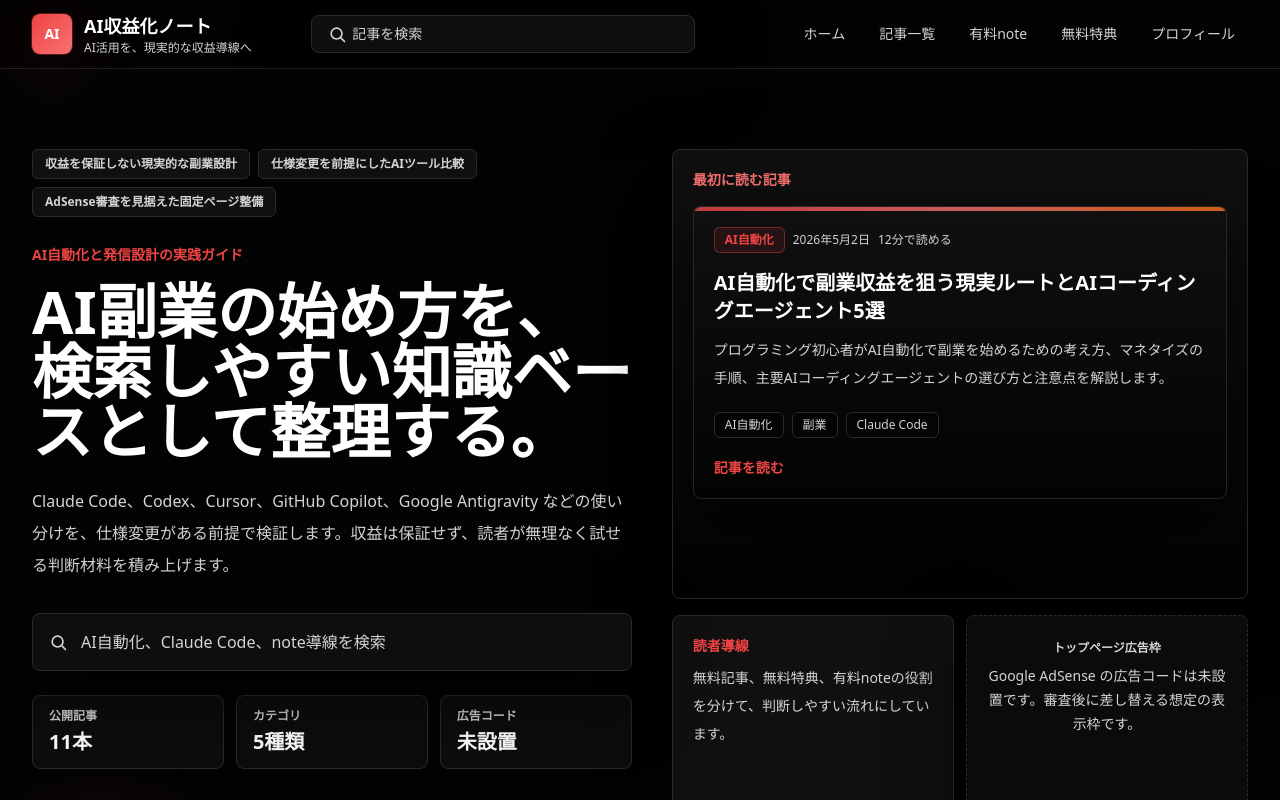
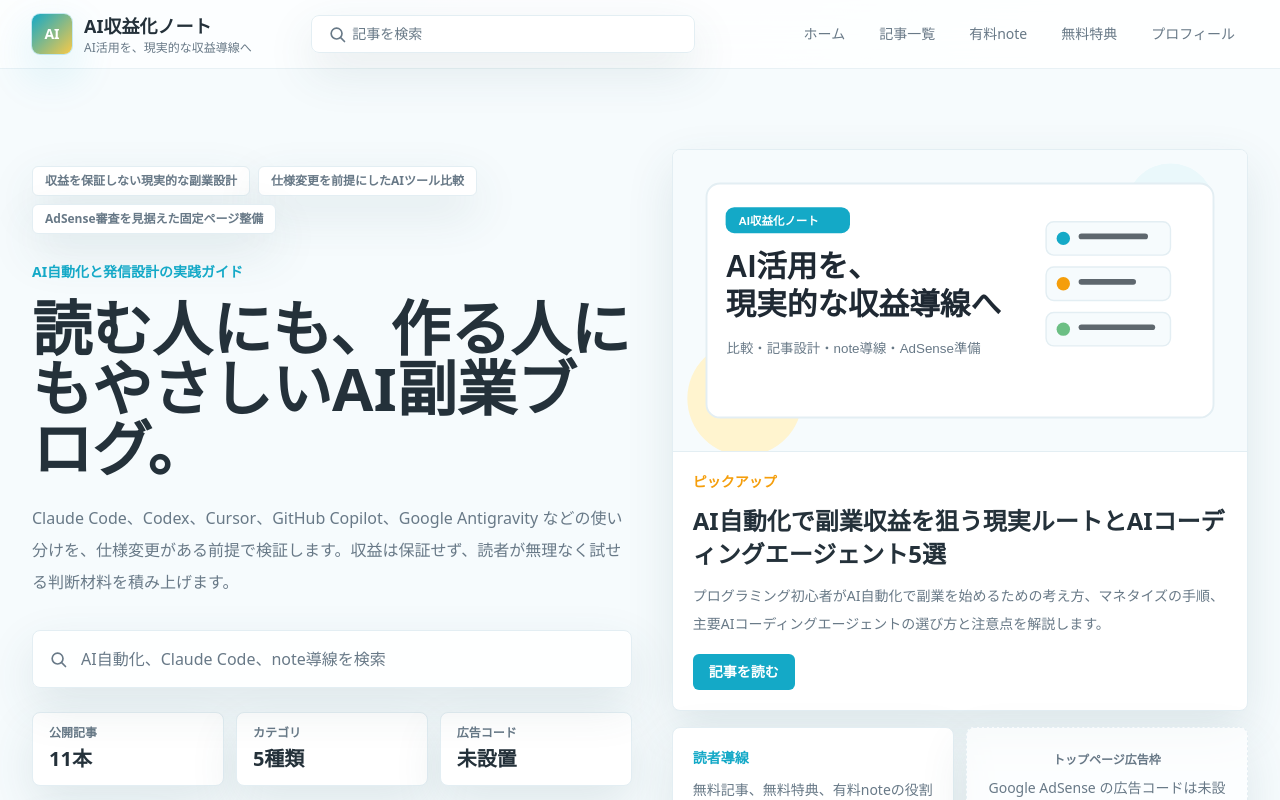
Before and after one commit to yukiponpon1/ai-note-monetize-blog, a Next.js app: page / in a window 1280 px wide. Shown: the top 800 px of the page. Built offline with nearby package versions, Linux system fonts and the light colour scheme; no server answers.

Commit message:
Restyle blog with bright editorial theme

```diff
--- a/app/globals.css
+++ b/app/globals.css
@@ -3,8 +3,8 @@
 @tailwind utilities;
 
 :root {
-  color: #ffffff;
-  background: #030303;
+  color: #24313a;
+  background: #f6fbfd;
 }
 
 html {
@@ -14,8 +14,8 @@ html {
 body {
   min-height: 100vh;
   background:
-    linear-gradient(135deg, rgba(239, 68, 68, 0.12) 0%, transparent 28%),
-    linear-gradient(180deg, #030303 0%, #090909 46%, #030303 100%);
+    linear-gradient(135deg, rgba(20, 169, 199, 0.12) 0%, transparent 28%),
+    linear-gradient(180deg, #f6fbfd 0%, #ffffff 48%, #edf8fb 100%);
 }
 
 a,
@@ -25,27 +25,27 @@ input {
 }
 
 :focus-visible {
-  outline: 2px solid #ef4444;
+  outline: 2px solid #14a9c7;
   outline-offset: 3px;
 }
 
 ::selection {
-  background: rgba(239, 68, 68, 0.48);
+  background: rgba(247, 201, 72, 0.55);
 }
 
 .article-body {
-  color: rgba(255, 255, 255, 0.9);
+  color: #34444e;
 }
 
 .article-body h2 {
   margin-top: 2.5rem;
-  border-top: 1px solid rgba(64, 64, 64, 0.95);
+  border-top: 1px solid #e3eef3;
   padding-top: 2rem;
   font-size: 1.55rem;
   line-height: 1.35;
   font-weight: 800;
   letter-spacing: 0;
-  color: #ffffff;
+  color: #24313a;
 }
 
 .article-body h3 {
@@ -54,7 +54,7 @@ input {
   line-height: 1.45;
   font-weight: 800;
   letter-spacing: 0;
-  color: #ffffff;
+  color: #24313a;
 }
 
 .article-body h4 {
@@ -88,21 +88,21 @@ input {
 }
 
 .article-body a {
-  color: #f87171;
+  color: #0d8da8;
   font-weight: 700;
   text-decoration: underline;
   text-underline-offset: 0.18em;
 }
 
 .article-body strong {
-  color: #ffffff;
+  color: #24313a;
   font-weight: 800;
 }
 
 .article-body blockquote {
   margin-top: 1.5rem;
-  border-left: 4px solid #ef4444;
-  background: rgba(16, 16, 16, 0.92);
+  border-left: 4px solid #14a9c7;
+  background: #eefafe;
   padding: 1rem 1.2rem;
 }
 
@@ -110,14 +110,14 @@ input {
   margin-top: 1.5rem;
   overflow-x: auto;
   border-radius: 0.5rem;
-  background: #000000;
+  background: #24313a;
   padding: 1rem;
   color: #ffffff;
 }
 
 .article-body code {
   border-radius: 0.35rem;
-  background: rgba(239, 68, 68, 0.18);
+  background: rgba(20, 169, 199, 0.12);
   padding: 0.1rem 0.3rem;
   font-size: 0.9em;
 }
@@ -138,17 +138,17 @@ input {
 
 .article-body th,
 .article-body td {
-  border: 1px solid rgba(64, 64, 64, 0.95);
+  border: 1px solid #e3eef3;
   padding: 0.85rem;
   text-align: left;
   vertical-align: top;
 }
 
 .article-body th {
-  background: rgba(239, 68, 68, 0.14);
-  color: #ffffff;
+  background: #eaf8fb;
+  color: #24313a;
 }
 
 .article-body td {
-  background: rgba(10, 10, 10, 0.78);
+  background: #ffffff;
 }
--- a/app/page.tsx
+++ b/app/page.tsx
@@ -1,6 +1,5 @@
 import Link from "next/link";
 import { AdPlaceholder } from "@/components/AdPlaceholder";
-import { ArticleCard } from "@/components/ArticleCard";
 import { CategoryArticleSections } from "@/components/CategoryArticleSections";
 import { SearchForm } from "@/components/SearchForm";
 import { getAllArticles, getCategories } from "@/lib/articles";
@@ -31,7 +30,7 @@ export default function HomePage() {
               {trustPoints.map((point) => (
                 <span
                   key={point}
-                  className="rounded-md border border-line bg-surface px-3 py-1.5 text-xs font-bold text-muted"
+                  className="rounded-md border border-line bg-surface px-3 py-1.5 text-xs font-bold text-muted shadow-soft"
                 >
                   {point}
                 </span>
@@ -41,7 +40,7 @@ export default function HomePage() {
               AI自動化と発信設計の実践ガイド
             </p>
             <h1 className="mt-4 max-w-4xl text-4xl font-black leading-tight tracking-normal text-ink sm:text-6xl">
-              AI副業の始め方を、検索しやすい知識ベースとして整理する。
+              読む人にも、作る人にもやさしいAI副業ブログ。
             </h1>
             <p className="mt-6 max-w-2xl text-base leading-8 text-muted">
               Claude Code、Codex、Cursor、GitHub Copilot、Google Antigravity
@@ -54,7 +53,7 @@ export default function HomePage() {
               {heroStats.map((stat) => (
                 <div
                   key={stat.label}
-                  className="rounded-lg border border-line bg-surface/80 px-4 py-3"
+                  className="rounded-lg border border-line bg-surface px-4 py-3 shadow-soft"
                 >
                   <dt className="text-xs font-semibold text-muted">{stat.label}</dt>
                   <dd className="mt-1 text-xl font-black text-ink">{stat.value}</dd>
@@ -78,17 +77,38 @@ export default function HomePage() {
           </div>
 
           <aside className="grid gap-4" aria-label="注目記事とサイト概要">
-            <div className="rounded-lg border border-line bg-gradient-to-b from-surface to-paper p-5 shadow-soft">
-              <p className="text-sm font-bold text-coral">最初に読む記事</p>
+            <div className="overflow-hidden rounded-lg border border-line bg-surface shadow-soft">
+              <img
+                src="/ogp.svg"
+                alt="AI収益化ノートの概要を表したカード型の画像"
+                className="h-auto w-full"
+              />
+              <div className="border-t border-line p-5">
+                <p className="text-sm font-bold text-coral">ピックアップ</p>
               {featured ? (
-                <div className="mt-4">
-                  <ArticleCard article={featured} />
+                <div className="mt-3">
+                  <Link
+                    href={`/articles/${featured.slug}`}
+                    className="text-2xl font-black leading-snug text-ink transition hover:text-sky"
+                  >
+                    {featured.title}
+                  </Link>
+                  <p className="mt-3 text-sm leading-7 text-muted">
+                    {featured.description}
+                  </p>
+                  <Link
+                    href={`/articles/${featured.slug}`}
+                    className="mt-4 inline-flex rounded-md bg-sky px-4 py-2 text-sm font-bold text-white transition hover:bg-coral"
+                  >
+                    記事を読む
+                  </Link>
                 </div>
               ) : (
                 <div className="mt-4 rounded-lg border border-line bg-surface p-5 text-muted">
                   記事を準備中です。
                 </div>
               )}
+              </div>
             </div>
             <div className="grid gap-3 sm:grid-cols-2">
               <div className="rounded-lg border border-line bg-surface p-5 shadow-soft">
--- a/components/Header.tsx
+++ b/components/Header.tsx
@@ -3,10 +3,10 @@ import { SearchForm } from "@/components/SearchForm";
 import { navigation, siteConfig } from "@/lib/site";
 
 export const Header = () => (
-  <header className="sticky top-0 z-50 border-b border-line/80 bg-paper/95 backdrop-blur-xl">
+  <header className="sticky top-0 z-50 border-b border-line/80 bg-surface/90 backdrop-blur-xl">
     <div className="mx-auto grid max-w-7xl gap-4 px-4 py-3 sm:px-6 lg:grid-cols-[auto_minmax(260px,420px)_auto] lg:items-center lg:px-8">
       <Link href="/" className="inline-flex w-fit items-center gap-3">
-        <span className="grid h-10 w-10 place-items-center rounded-lg bg-gradient-to-br from-sky to-coral text-sm font-black text-white shadow-glow">
+        <span className="grid h-10 w-10 place-items-center rounded-lg bg-gradient-to-br from-sky to-amber text-sm font-black text-white shadow-glow">
           AI
         </span>
         <span className="inline-flex flex-col">
--- a/tailwind.config.ts
+++ b/tailwind.config.ts
@@ -9,20 +9,20 @@ const config: Config = {
   theme: {
     extend: {
       colors: {
-        ink: "#FFFFFF",
-        paper: "#030303",
-        line: "#2A2A2A",
-        surface: "#101010",
-        "surface-soft": "#050505",
-        muted: "#D4D4D8",
-        moss: "#EF4444",
-        coral: "#F87171",
-        sky: "#EF4444",
-        amber: "#F97316",
+        ink: "#24313A",
+        paper: "#F6FBFD",
+        line: "#E3EEF3",
+        surface: "#FFFFFF",
+        "surface-soft": "#EAF8FB",
+        muted: "#687987",
+        moss: "#6CBF84",
+        coral: "#F59E0B",
+        sky: "#14A9C7",
+        amber: "#F7C948",
       },
       boxShadow: {
-        soft: "0 24px 70px rgba(0, 0, 0, 0.62)",
-        glow: "0 0 0 1px rgba(239, 68, 68, 0.34), 0 20px 70px rgba(239, 68, 68, 0.18)",
+        soft: "0 18px 48px rgba(49, 87, 102, 0.12)",
+        glow: "0 0 0 1px rgba(20, 169, 199, 0.22), 0 18px 46px rgba(20, 169, 199, 0.18)",
       },
     },
   },
```
Also changed, not shown: public/ogp.svg.
